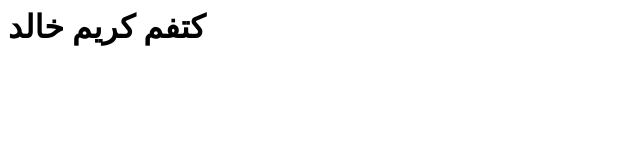
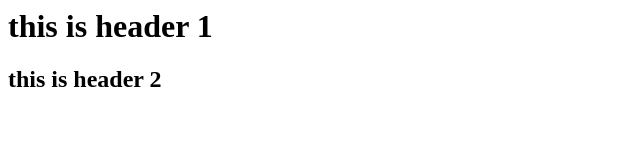
Before and after one commit to ahmedhamed22s/ece001, a plain HTML site: page index.html in a window 1280 px wide. Shown: the whole page, without its empty margins (0-640 px from the left). Drawn offline with Linux system fonts and the light colour scheme.

Commit message:
Update index.html

```diff
--- a/index.html
+++ b/index.html
@@ -3,6 +3,7 @@
 <title>Ahmed mohamed hamed</title>
 </head>
 <body>
-<h1>كتفم كريم خالد</h1>
+<h1>this is header 1</h1>
+  <h2>this is header 2</h2>
 </body>
 </html>
```
